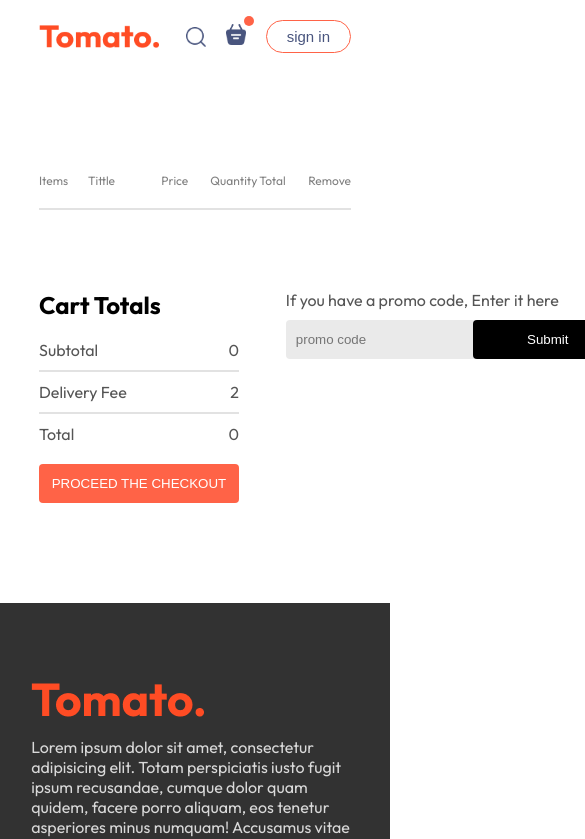
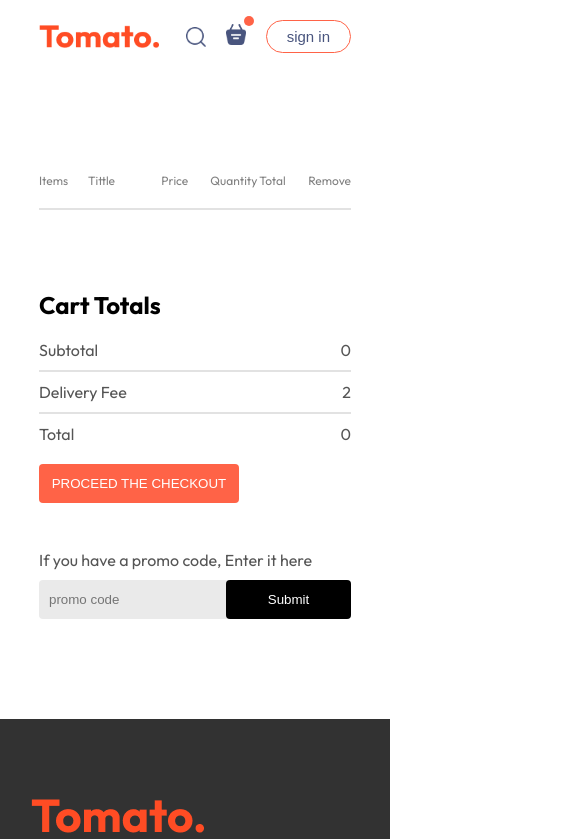
Before and after one commit to Deepanshumelkani77/Tomato, a React (Vite) app: page /cart in a window 390 px wide. Shown: the top 839 px of the page, 585 px wide, since content can reach past the window. Built offline with nearby package versions, Linux system fonts and the light colour scheme.

Commit message:
make cart page responive

```diff
--- a/src/pages/cart/Cart.css
+++ b/src/pages/cart/Cart.css
@@ -98,3 +98,15 @@
     color: white;
     border-radius: 4px;
 }
+
+@media (max-width:750px){
+
+.cart-bottom{
+    flex-direction: column;
+
+}
+.cart-promocode{
+    justify-content: start;
+}
+
+}
```
